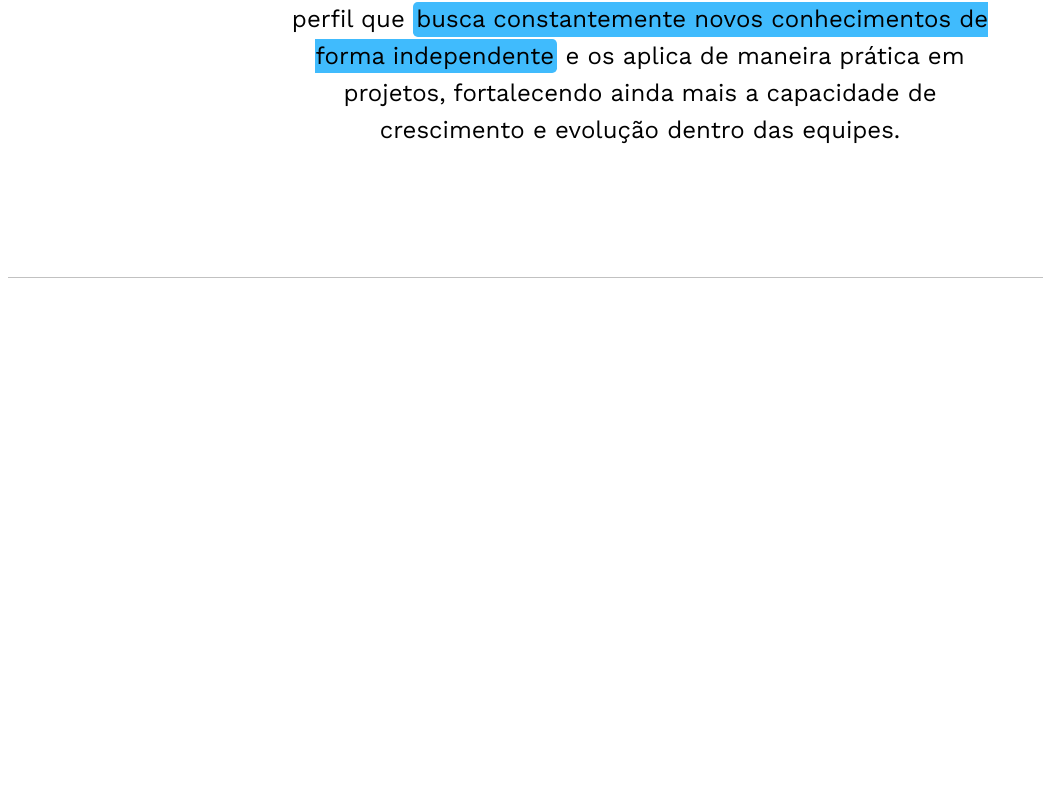
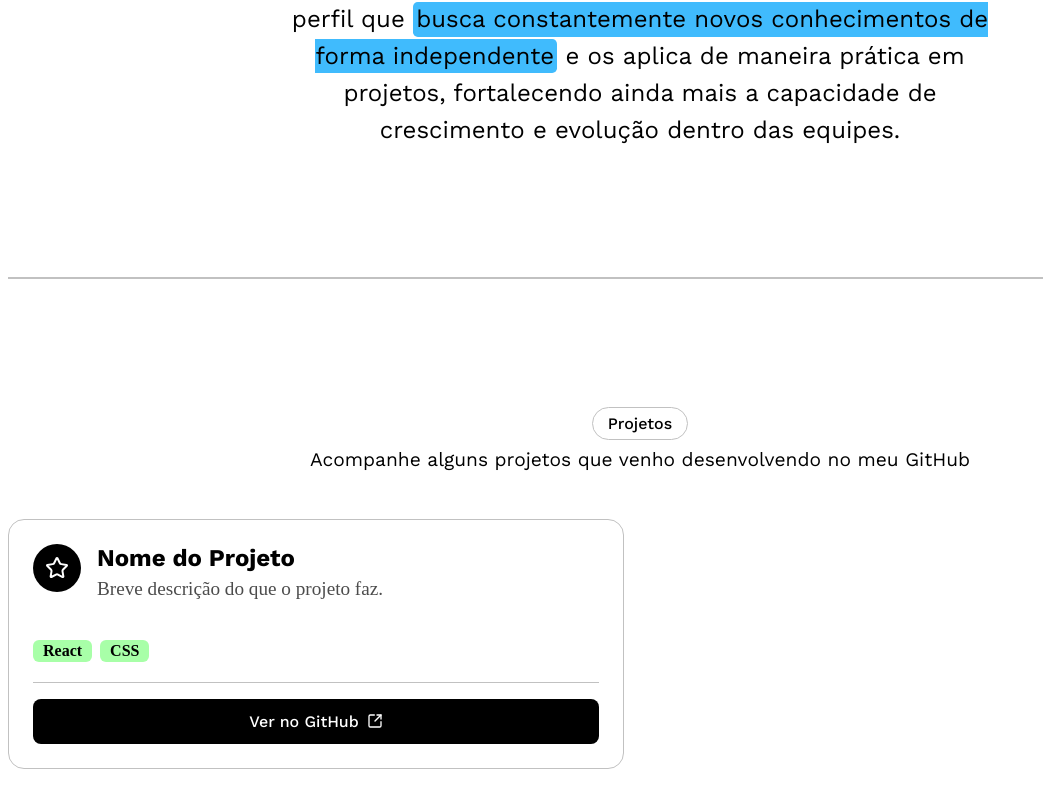
Before and after one commit to felipesokulskidev/portfolio-felipesokulski, a React (Vite) app: page / in a window 1280 px wide. Shown: the part 1439-2247 px from the top of the page, without its empty margins (0-1043 px from the left). Before the commit the page ends 1725 px from the top, so only its background shows below. Built offline with nearby package versions, Linux system fonts and the light colour scheme.

Commit message:
estrutura principal - projetos

```diff
--- a/src/App.jsx
+++ b/src/App.jsx
@@ -1,6 +1,7 @@
  import Header from './components/Header'
  import Hero from './components/Hero'
  import Sobre from './components/Sobre'
+ import Projetos from './components/Projetos'
 
 function App() {
   return (
@@ -8,6 +9,7 @@ function App() {
       <Header></Header>
       <Hero></Hero>
       <Sobre></Sobre>
+      <Projetos></Projetos>
     </div>
 
   )
--- /dev/null
+++ b/src/components/Projetos.css
@@ -0,0 +1,128 @@
+.projetos{
+    padding-top: 8rem;
+    padding-bottom:8rem;
+    display: flex;
+    justify-content: center;
+    align-items: center;
+    flex-direction: column;
+    border-top: solid 1px var(--grey);
+    border-bottom: solid 1px var(--grey);
+}
+
+.projetos-title{
+    display: flex;
+    gap: 0.5rem;
+    font-family: var(--font-sans);
+    font-weight: 500;
+    font-size: 1rem;
+    border: solid 1px var(--grey);
+    border-radius: 9999px;
+    padding: 0.4rem 0.9rem;
+}
+
+.projetos-subtitle{
+    font-family: var(--font-sans);
+    font-weight: 400;
+    font-size: 1.2rem;
+    margin-top: 0.5rem;
+}
+
+.projetos-layout {
+    display: grid;
+    grid-template-columns: repeat(2, 1fr);
+    gap: 2rem;
+    max-width: 1400px;
+    width: 100%;
+    margin-top: 3rem;
+}
+
+.projetos-card {
+    border: 1px solid var(--grey);
+    border-radius: 1rem;
+    padding: 1.5rem;
+    transition: transform 0.2s ease, box-shadow 0.2s ease;
+}
+
+.projetos-card:hover {
+    transform: translateY(-4px);
+    box-shadow: 0 12px 24px rgba(0, 0, 0, 0.08);
+}
+
+.projetos-card-header {
+    display: flex;
+    align-items: flex-start;
+    gap: 1rem;
+    margin-bottom: 1.25rem;
+}
+
+.projetos-card-icon {
+    display: flex;
+    align-items: center;
+    justify-content: center;
+    height: 3rem;
+    width: 3rem;
+    flex-shrink: 0;
+    border-radius: 9999px;
+    background-color: var(--black);
+    color: var(--white);
+}
+
+.projetos-card-nome {
+    font-size: 1.5rem;
+    font-weight: 700;
+    margin: 0 0 4px 0;
+    font-family: var(--font-sans);
+}
+
+.projetos-card-desc {
+    font-size: 1.2rem;
+    color: var(--strong-grey);
+    margin: 0;
+    line-height: 1.6rem;
+}
+
+.projetos-card-stack {
+    display: flex;
+    flex-wrap: wrap;
+    gap: 8px;
+    margin-bottom: 1.25rem;
+}
+
+.stack-tag {
+    border-radius: 0.375rem;
+    padding: 2px 10px;
+    font-size: 1rem;
+    font-weight: 600;
+    background-color: rgb(168, 255, 168);
+}
+
+.projetos-card-footer {
+    display: flex;
+    align-items: center;
+    justify-content: center;
+    padding-top: 1rem;
+    border-top: 1px solid var(--grey);
+}
+
+
+.projetos-card-link {
+    display: flex;
+    align-items: center;
+    justify-content: center;
+    gap: 0.5rem;
+    font-family: var(--font-sans);
+    background-color: var(--black);
+    color: var(--white);
+    padding: 0.8rem 1.5rem;
+    border-radius: 0.5rem;
+    font-size: 1rem;
+    font-weight: 500;
+    text-decoration: none;
+    width: 100%;
+    transition: transform 0.2s ease, box-shadow 0.2s ease;
+}
+
+.projetos-card-link:hover {
+    transform: translateY(-2px);
+    box-shadow: 0 8px 16px rgba(0, 0, 0, 0.2);
+}
--- /dev/null
+++ b/src/components/Projetos.jsx
@@ -0,0 +1,40 @@
+import { Star, GitFork, SquareArrowOutUpRight, ArrowUpRight, Sparkles } from 'lucide-react';
+import './Projetos.css'
+
+function Projetos(){
+    return(
+        <div className='projetos'>
+            <span className='projetos-title'>Projetos</span>
+            <span className='projetos-subtitle'>Acompanhe alguns projetos que venho desenvolvendo no meu GitHub</span>
+
+            <div className='projetos-layout'>
+                <div className='projetos-card'>
+                    <div className='projetos-card-header'>
+                        <div className='projetos-card-icon'>
+                            <Star size={24} />
+                        </div>
+                        <div>
+                            <h4 className='projetos-card-nome'>Nome do Projeto</h4>
+                            <p className='projetos-card-desc'>Breve descrição do que o projeto faz.</p>
+                        </div>
+                    </div>
+                    <div className='projetos-card-foto'>
+                        <img src="" alt="" className='foto'/>
+                    </div>
+                    <div className='projetos-card-stack'>
+                        <span className='stack-tag'>React</span>
+                        <span className='stack-tag'>CSS</span>
+                    </div>
+
+                    <div className='projetos-card-footer'>
+                        <a className='projetos-card-link' href="">
+                            Ver no GitHub <SquareArrowOutUpRight size={16} />
+                        </a>
+                    </div>
+                </div>
+            </div>
+        </div>
+    )
+}
+
+export default Projetos;
--- a/src/index.css
+++ b/src/index.css
@@ -4,5 +4,6 @@
   --white: #FFFFFF;
   --black: #000000;
   --grey: #c1c1c1;
+  --strong-grey: #4c4c4c;
   --blue: #1cc2ff;
 }
```
